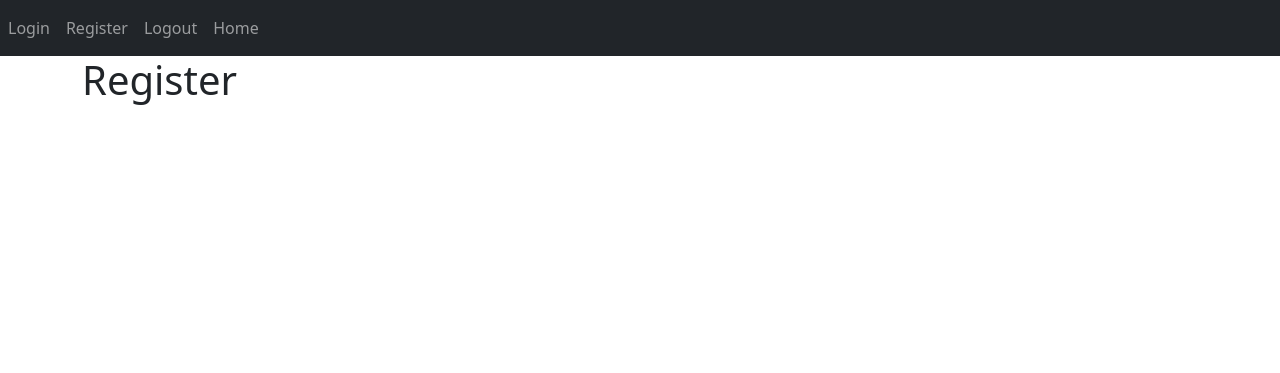
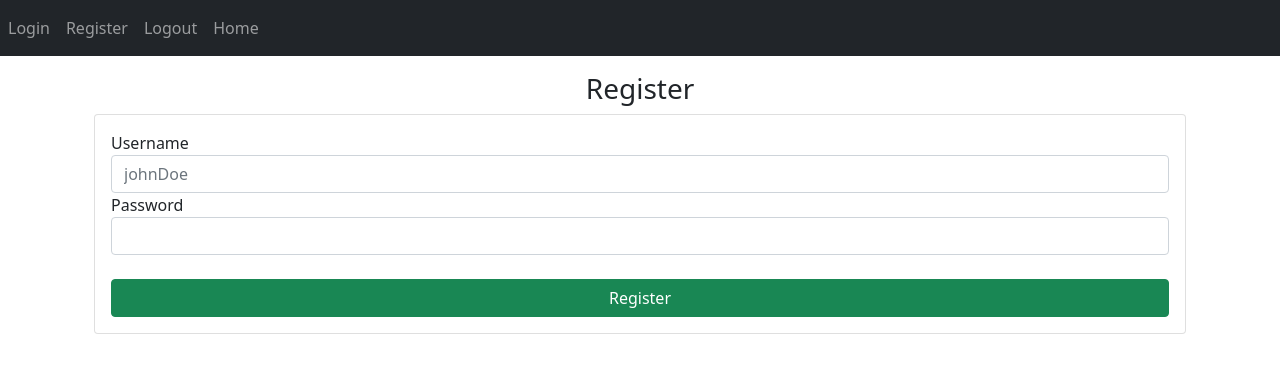
Before and after one commit to aabdullah014/password_manager, a Flask app: page /register in a window 1280 px wide. Shown: the top 373 px of the page. Run offline with Flask 2, Linux system fonts and the light colour scheme; some libraries are stand-ins or nearby versions.

Commit message:
update README, login/register forms

```diff
--- a/website/auth.py
+++ b/website/auth.py
@@ -4,7 +4,7 @@ auth = Blueprint('auth', __name__)
 
 @auth.route('/login')
 def login():
-    return render_template("login.html", arg = "Test")
+    return render_template("login.html", boolean = True)
 
 @auth.route('/logout')
 def logout():
--- a/website/templates/register.html
+++ b/website/templates/register.html
@@ -2,5 +2,19 @@
 {% block title %}Register{% endblock %}
 
 {% block content %}
-<h1>Register</h1>
+
+<form class = " container mt-3" action="" method = "POST">
+    <h3 align ="center">Register</h3>
+    <div class="form-group card card-body">
+        <label for="username">Username</label>
+        <input type="text" class = "form-control col-6" id = "username" name = "username" placeholder = "johnDoe">
+
+        <label for="password">Password</label>
+        <input type="password" class = "form-control" id = "password" name = "password">
+
+        <br>
+
+        <button type = "submit" class = "btn btn-success">Register</button>
+    </div>
+</form>
 {% endblock %}
```
Also changed, not shown: website/templates/login.html (+14 -1 lines), README.md.
